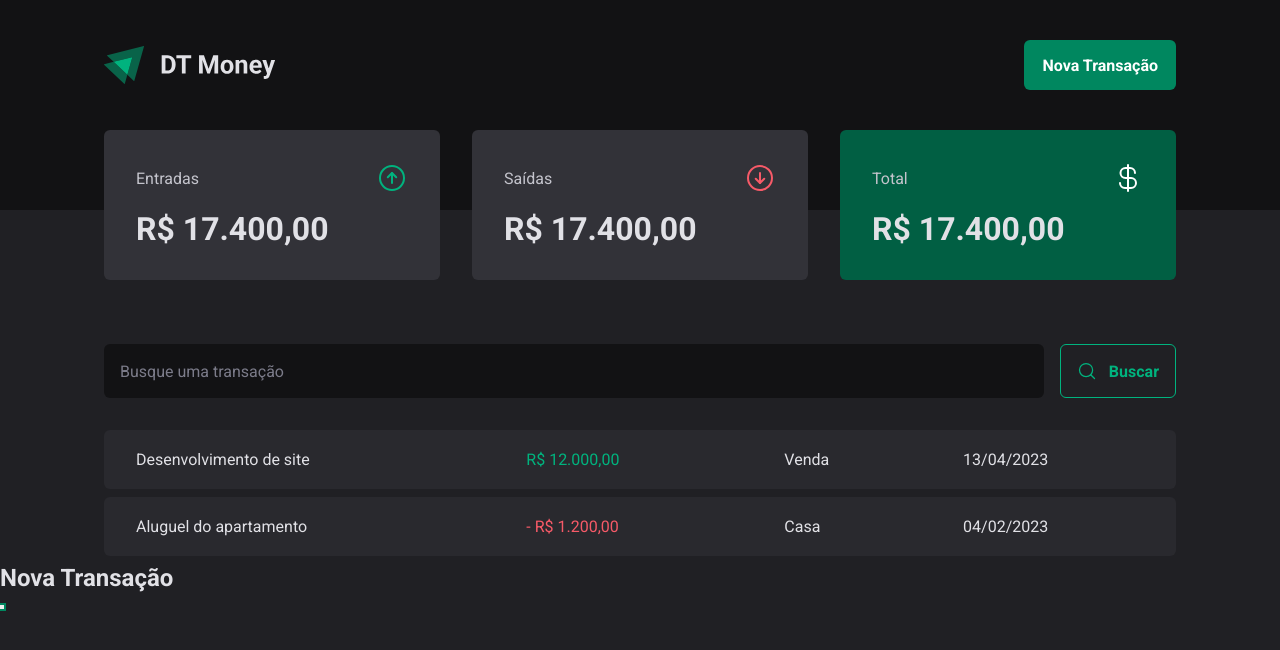
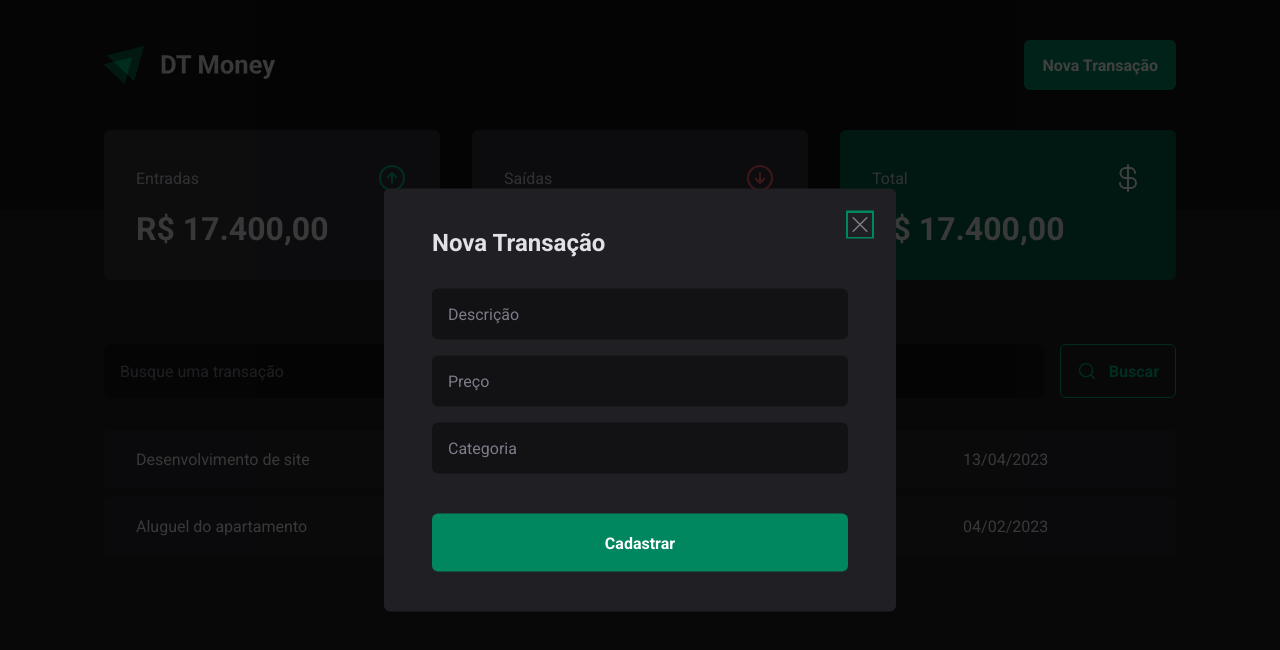
Before and after one commit to YanCardoso/money-y, a React (Vite) app: page / in a window 1280 px wide. Both pictures are taken after a click on the button "Nova Transação". Shown: the top 650 px of the page. Built offline with nearby package versions, Linux system fonts and the light colour scheme.

Commit message:
radix modal content

```diff
--- a/src/components/Header/index.tsx
+++ b/src/components/Header/index.tsx
@@ -1,5 +1,6 @@
 import * as Dialog from '@radix-ui/react-dialog'
 import logo from '../../assets/Logo.svg'
+import { NewTransactionModal } from '../NewTransactionModal'
 import { HeaderContainer, HeaderContent, NewTransactionButton } from './styles'
 export function Header() {
 	return (
@@ -13,13 +14,7 @@
 					<Dialog.Trigger asChild>
 						<NewTransactionButton>Nova Transação</NewTransactionButton>
 					</Dialog.Trigger>
-					<Dialog.Portal>
-						<Dialog.Overlay />
-						<Dialog.Content>
-							<Dialog.Title>Nova Transação</Dialog.Title>
-							<Dialog.Close />
-						</Dialog.Content>
-					</Dialog.Portal>
+					<NewTransactionModal />
 				</Dialog.Root>
 			</HeaderContent>
 		</HeaderContainer>
--- /dev/null
+++ b/src/components/NewTransactionModal/index.tsx
@@ -0,0 +1,36 @@
+import * as Dialog from '@radix-ui/react-dialog'
+import { X } from 'phosphor-react'
+import { CloseButton, Content, Overlay } from './styles'
+
+export function NewTransactionModal() {
+	return (
+		<Dialog.Portal>
+			<Overlay />
+			<Content>
+				<Dialog.Title>Nova Transação</Dialog.Title>
+				<CloseButton>
+					<X size={24}/>
+				</CloseButton>
+				<form action=''>
+					<input
+						type='text'
+						placeholder='Descrição'
+						required
+					/>
+					<input
+						type='number'
+						placeholder='Preço'
+						required
+					/>
+					<input
+						type='text'
+						placeholder='Categoria'
+						required
+					/>
+
+					<button type='submit'>Cadastrar</button>
+				</form>
+			</Content>
+		</Dialog.Portal>
+	)
+}
--- /dev/null
+++ b/src/components/NewTransactionModal/styles.ts
@@ -0,0 +1,70 @@
+import * as Dialog from '@radix-ui/react-dialog'
+import styled from 'styled-components'
+
+export const Overlay = styled(Dialog.Overlay)`
+	position: fixed;
+	width: 100vw;
+	height: 100vh;
+	inset: 0;
+
+	background: rgba(0, 0, 0, 0.75);
+`
+export const Content = styled(Dialog.Content)`
+	min-width: 32rem;
+	border-radius: 6px;
+	padding: 2.5rem 3rem;
+	background: ${(props) => props.theme['gray-800']};
+
+	position: fixed;
+	top: 50%;
+	left: 50%;
+	transform: translate(-50%, -50%);
+
+	form {
+		margin-top: 2rem;
+		display: flex;
+		flex-direction: column;
+		gap: 1rem;
+
+		input {
+			border-radius: 6px;
+			border: 0;
+			background: ${(props) => props.theme['gray-900']};
+			color: ${(props) => props.theme['gray-300']};
+			padding: 1rem;
+
+			&::placeholder {
+				color: ${(props) => props.theme['gray-500']};
+			}
+		}
+
+		button[type='submit'] {
+			height: 58px;
+			border: 0;
+			background: ${(props) => props.theme['green-500']};
+			color: ${(props) => props.theme.white};
+			font-weight: bold;
+			padding: 0 1.25rem;
+			border-radius: 6px;
+			margin-top: 1.5rem;
+			transition: background-color 0.2s;
+
+			cursor: pointer;
+
+			&:hover {
+				background: ${(props) => props.theme['green-700']};
+			}
+		}
+	}
+`
+export const CloseButton = styled(Dialog.Close)`
+	position: absolute;
+	background: transparent;
+	border: none;
+	top: 1.5rem;
+	right: 1.5rem;
+	line-height: 0;
+	cursor: pointer;
+
+	color: ${(props) => props.theme['gray-500']};
+`
```
